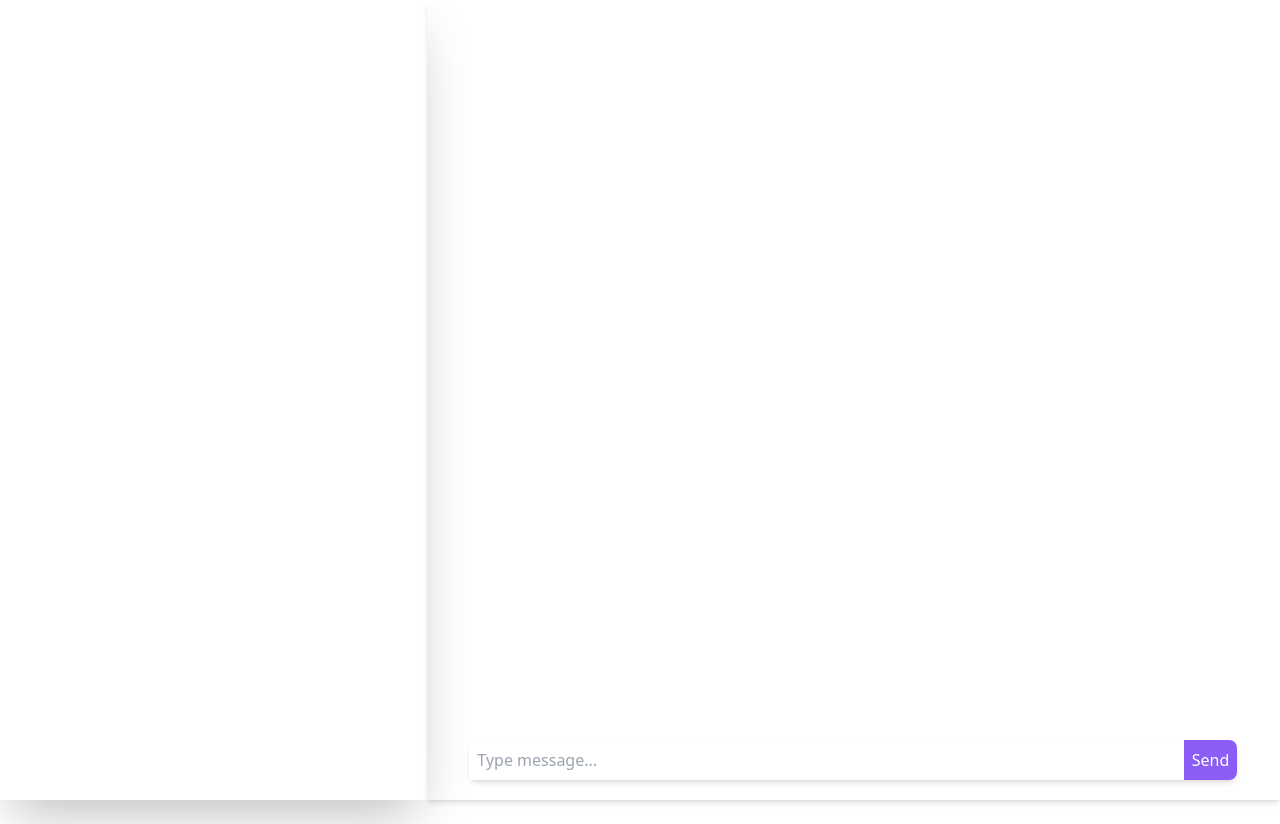
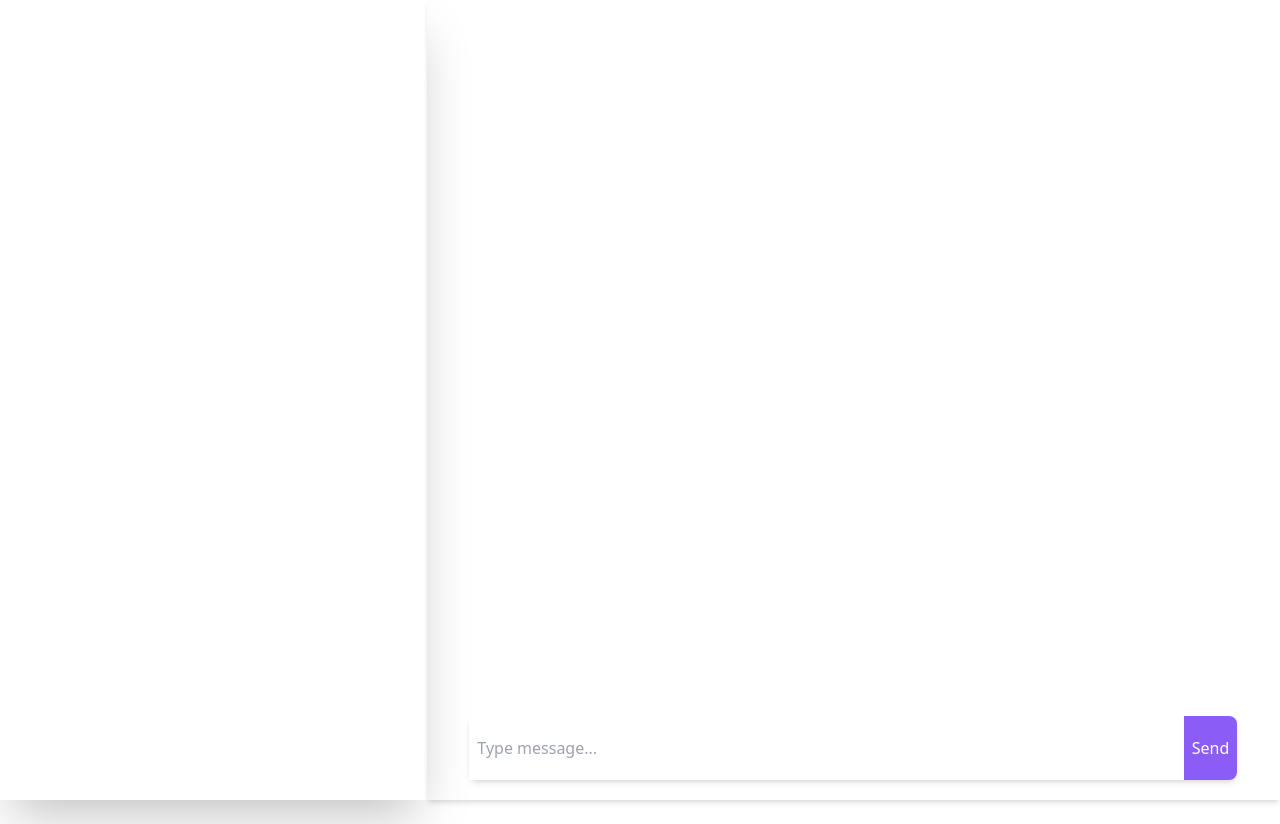
Before and after one commit to WickTheThird/ChitChat, a React (Create React App) app in the folder chitfront/: page /home in a window 1280 px wide. Built offline with nearby package versions, Linux system fonts and the light colour scheme.

Commit message:
i have made the message bar bigger

```diff
--- a/chitfront/src/components/home.jsx
+++ b/chitfront/src/components/home.jsx
@@ -161,9 +161,9 @@ function Home() {
 
 
                 {/* The texting box  */}
-                <div className="flex justify-center absolute bottom-5 right-auto w-3/5 bg-violet-500 text-white rounded-lg shadow-md">
+                <div className="flex justify-center absolute bottom-5 right-auto w-3/5 h-16 bg-violet-500 text-white rounded-lg shadow-md">
                     <form method="POST" action="none" className="flex-grow flex">
-                        <input for="message" type="text" htmlFor="messaging" placeholder="Type message..." className="flex-grow p-2"/>
+                        <input type="text" htmlFor="messaging" placeholder="Type message..." className="flex-grow p-2 text-black"/>
                     </form>
                     <button className="p-2">Send</button>
                 </div>
```
